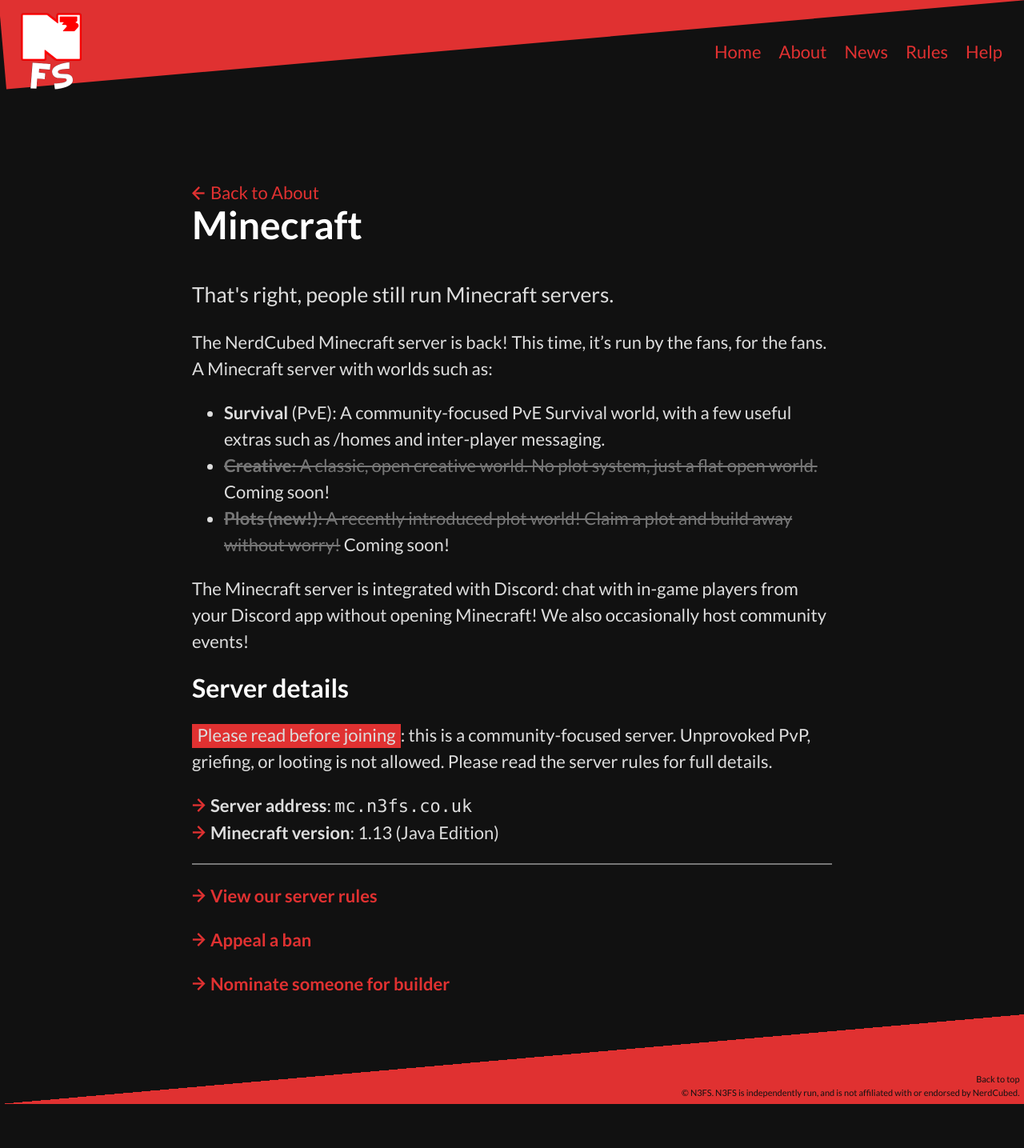
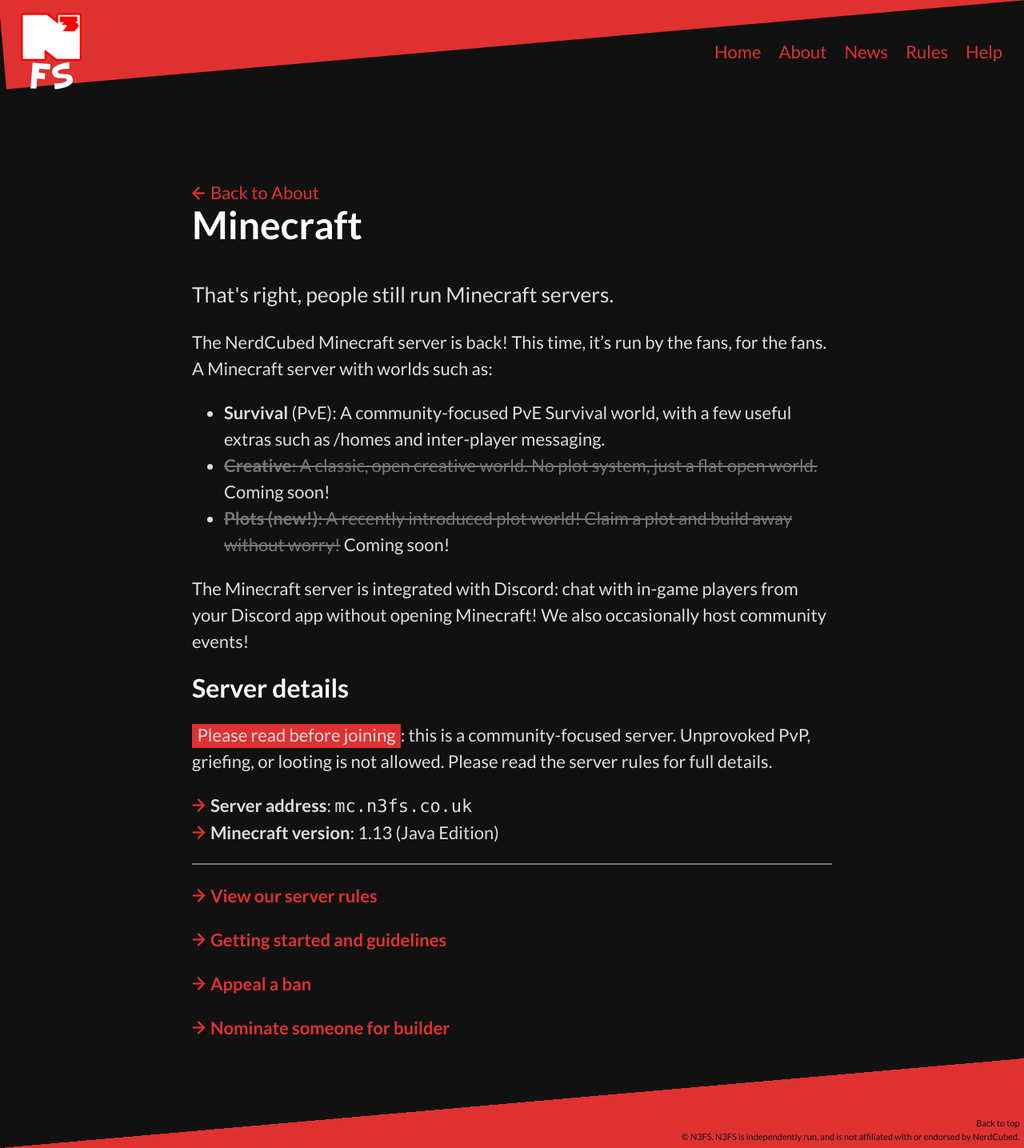
Before and after one commit to N3FS/N3FS-website, a Jekyll site: the page built from minecraft.md, in a window 1280 px wide. Shown: the whole page at 80% size. Built offline with Jekyll 4.4.1, drawn with Linux system fonts in a browser that asks for light colours; before the commit the page ends 1380 px from its top, so only the background shows below that.

Commit message:
Add guidelines link to Minecraft

```diff
--- a/minecraft.md
+++ b/minecraft.md
@@ -27,6 +27,8 @@
 
 <a href="/rules" class="action">View our server rules</a>
 
+<a href="/help/minecraft-guidelines" class="action">Getting started and guidelines</a>
+
 <a href="/help/ban-appeal" class="action">Appeal a ban</a>
 
 <a href="/help/builder" class="action">Nominate someone for builder</a>
```
